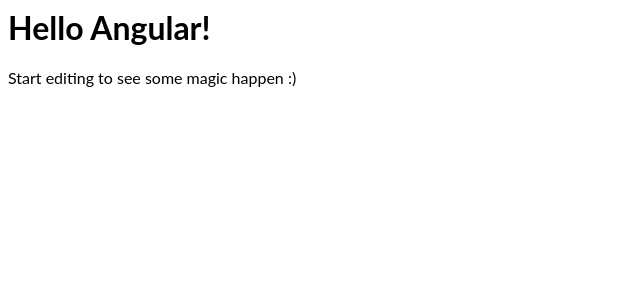
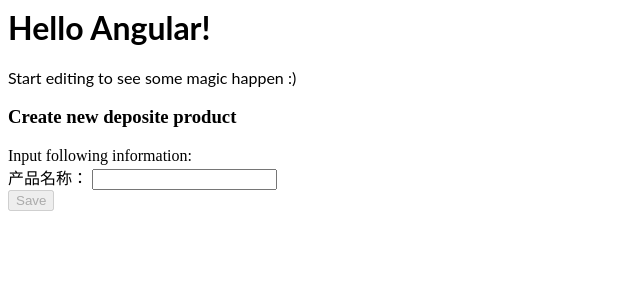
Before and after one commit to jarvisji/angular-deposit-params-gen-stackblitz, an Angular app: page / in a window 1280 px wide. Shown: the top 300 px of the page, without its empty margins (0-640 px from the left). Built offline with nearby package versions, Linux system fonts and the light colour scheme.

Commit message:
Init form for new product.

```diff
--- a/src/app/app.component.html
+++ b/src/app/app.component.html
@@ -2,3 +2,5 @@
 <p>
   Start editing to see some magic happen :)
 </p>
+
+<app-deposite-product-details></app-deposite-product-details>
--- a/src/app/app.module.ts
+++ b/src/app/app.module.ts
@@ -1,13 +1,13 @@
 import { NgModule } from "@angular/core";
 import { BrowserModule } from "@angular/platform-browser";
-import { FormsModule } from "@angular/forms";
+import { FormsModule, ReactiveFormsModule } from "@angular/forms";
 
 import { AppComponent } from "./app.component";
 import { HelloComponent } from "./hello.component";
 import { DepositeProductDetailsComponent } from "./deposite-product-details/deposite-product-details.component";
 
 @NgModule({
-  imports: [BrowserModule, FormsModule],
+  imports: [BrowserModule, FormsModule, ReactiveFormsModule],
   declarations: [AppComponent, HelloComponent, DepositeProductDetailsComponent],
   bootstrap: [AppComponent]
 })
--- a/src/app/deposite-product-details/deposite-product-details.component.html
+++ b/src/app/deposite-product-details/deposite-product-details.component.html
@@ -1,3 +1,14 @@
-<p>
-deposite-product-details works!
-</p>
+<h3>Create new deposite product</h3>
+
+<span>Input following information:</span>
+
+<form [formGroup]="dppForm" (ngSubmit)="onSubmite()">
+	<label>
+    产品名称：
+    <input type="text" formControlName="productName" required>
+  </label>
+
+	<div>
+		<button type="submit" [disabled]="!dppForm.valid">Save</button>
+	</div>
+</form>
--- a/src/app/deposite-product-details/deposite-product-details.component.ts
+++ b/src/app/deposite-product-details/deposite-product-details.component.ts
@@ -1,15 +1,26 @@
-import { Component, OnInit } from '@angular/core';
+import { Component, OnInit } from "@angular/core";
+import {
+  FormControl,
+  FormGroup,
+  FormBuilder,
+  Validators
+} from "@angular/forms";
 
 @Component({
-  selector: 'app-deposite-product-details',
-  templateUrl: './deposite-product-details.component.html',
-  styleUrls: ['./deposite-product-details.component.css']
+  selector: "app-deposite-product-details",
+  templateUrl: "./deposite-product-details.component.html",
+  styleUrls: ["./deposite-product-details.component.css"]
 })
 export class DepositeProductDetailsComponent implements OnInit {
+  constructor(private fb: FormBuilder) {}
 
-  constructor() { }
+  ngOnInit() {}
 
-  ngOnInit() {
+  dppForm = this.fb.group({
+    productName: ["", Validators.required]
+  });
+
+  onSubmite() {
+    console.warn(this.dppForm.value);
   }
-
 }
```
